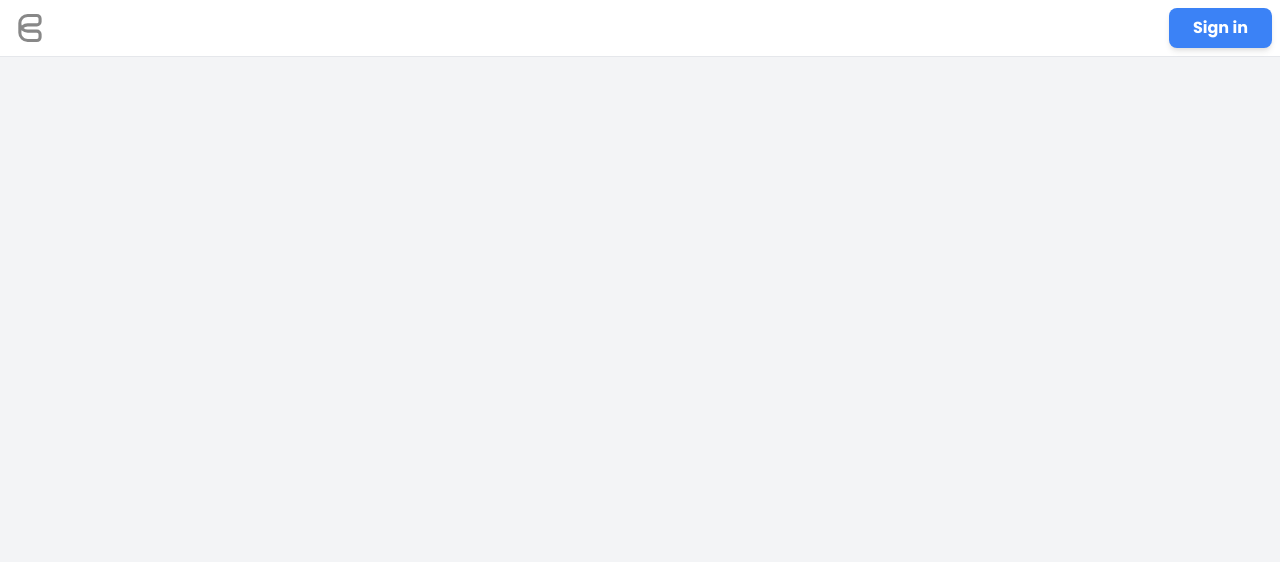
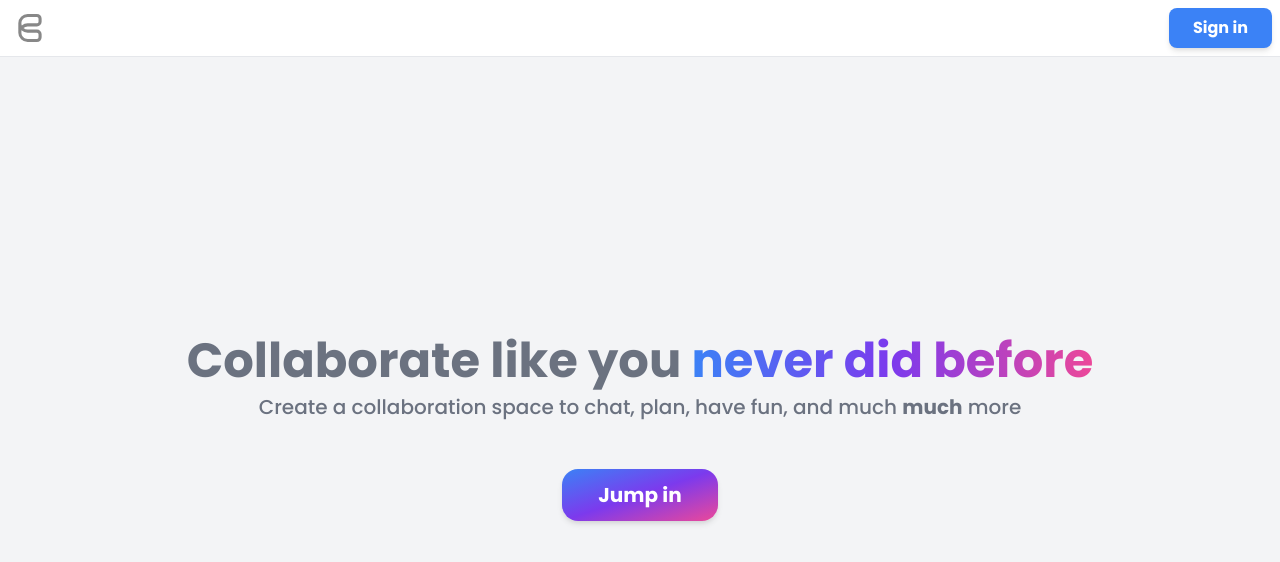
Before and after one commit to collapp-zpi/collapp, a Next.js app: page / in a window 1280 px wide. Shown: the top 562 px of the page. Built offline with nearby package versions, Linux system fonts and the light colour scheme; no server answers.

Commit message:
add collapp index page

```diff
--- a/layouts/Layout.tsx
+++ b/layouts/Layout.tsx
@@ -33,9 +33,11 @@ const DropdownButton = ({
 export const Layout = ({
   children,
   hasContainer = true,
+  className = '',
 }: {
   children: ReactNode
   hasContainer?: boolean
+  className?: string
 }) => {
   const { status, data } = useSession()
   const router = useRouter()
@@ -115,7 +117,7 @@ export const Layout = ({
           </div>
         )}
       </div>
-      <div className="flex-grow pb-8 px-8">
+      <div className={classNames('flex-grow pb-8 px-8', className)}>
         {hasContainer ? (
           <div className="container mx-auto max-w-screen-xl">{children}</div>
         ) : (
--- a/pages/index.tsx
+++ b/pages/index.tsx
@@ -1,14 +1,61 @@
 import Head from 'next/head'
 import { Layout } from 'layouts/Layout'
+import Link from 'next/link'
+import { useSession } from 'next-auth/react'
+import Modal from 'shared/components/Modal'
+import { LoginForm } from 'includes/user/LoginForm'
+import React, { useState } from 'react'
 
-const Home = () => (
-  <Layout>
+const Home = () => {
+  const { status } = useSession()
+  const [isModalOpen, setIsModalOpen] = useState(false)
+
+  return (
+    <Layout
+      hasContainer={false}
+      className="flex flex-col items-center justify-center"
+    >
       <Head>
         <title>Collapp</title>
         <meta name="description" content="Collapp basic setup" />
         <link rel="icon" href="/favicon.ico" />
       </Head>
+      <h1 className="text-5xl font-bold text-center">
+        Collaborate like you{' '}
+        <span className="bg-gradient-to-r from-blue-500 via-purple-600 to-pink-500 bg-clip-text text-transparent">
+          never did before
+        </span>
+      </h1>
+      <h3 className="text-xl mt-2 text-center">
+        Create a collaboration space to chat, plan, have fun, and much{' '}
+        <b>much</b> more
+      </h3>
+      {status === 'authenticated' ? (
+        <Link href="/spaces" passHref>
+          <div className="text-xl py-3 px-9 rounded-2xl bg-gradient-to-br from-blue-500 via-purple-600 to-pink-500 text-white font-bold mt-12 shadow-md cursor-pointer hover:scale-110 hover:shadow-xl transition-all text-center mx-auto">
+            Jump in
+          </div>
+        </Link>
+      ) : (
+        <>
+          <div
+            onClick={() => setIsModalOpen(true)}
+            className="text-xl py-3 px-9 rounded-2xl bg-gradient-to-br from-blue-500 via-purple-600 to-pink-500 text-white font-bold mt-12 shadow-md cursor-pointer hover:scale-110 hover:shadow-xl transition-all text-center mx-auto"
+          >
+            Jump in
+          </div>
+
+          <Modal
+            className="p-9"
+            visible={isModalOpen}
+            close={() => setIsModalOpen(false)}
+          >
+            <LoginForm />
+          </Modal>
+        </>
+      )}
     </Layout>
   )
+}
 
 export default Home
--- a/tailwind.config.js
+++ b/tailwind.config.js
@@ -1,7 +1,7 @@
 const defaultTheme = require('tailwindcss/defaultTheme')
 
 module.exports = {
-  // mode: 'jit',
+  mode: 'jit',
   purge: [
     './shared/**/*.tsx',
     './layouts/**/*.tsx',
```
Lines whose indentation alone changed are shown as unchanged.
